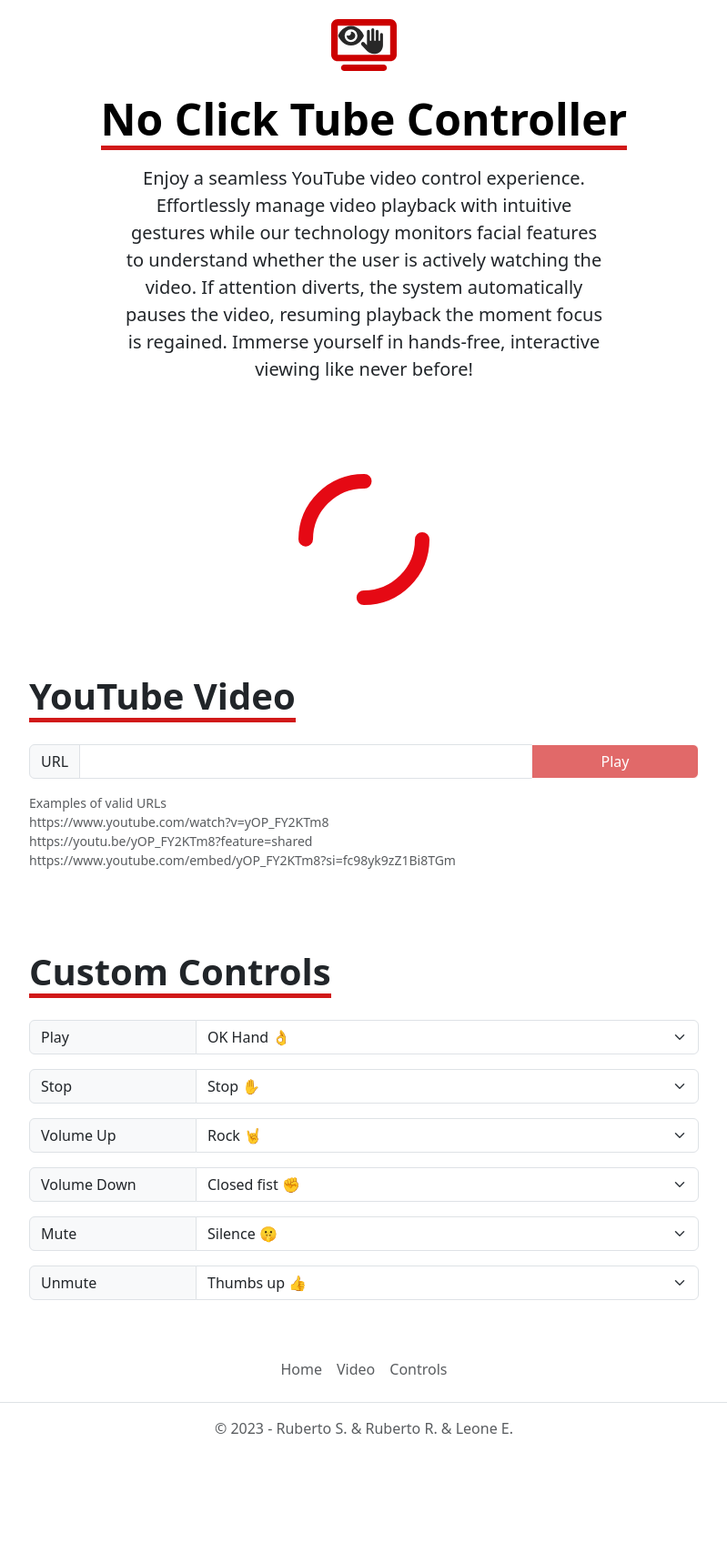
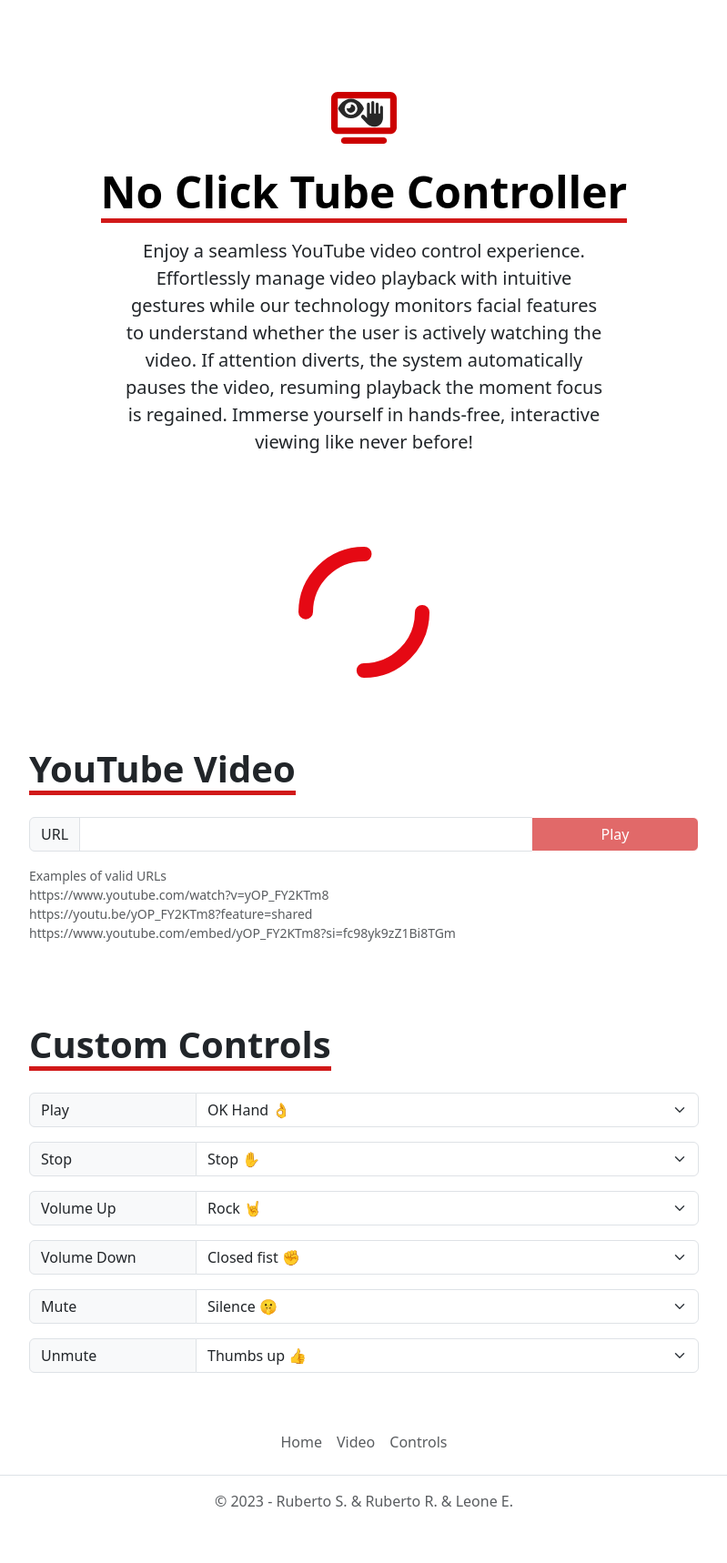
Before and after one commit to Er-Simon/NoClickTubeController, a Flask app: page / in a window 1280 px wide. Shown: the part 75-1793 px from the top of the page at 91% size, without its empty margins (240-1039 px from the left). Before the commit the page ends 1651 px from the top, so only its background shows below. Run offline with Flask 3, Linux system fonts and the light colour scheme; some libraries are stand-ins or nearby versions.

Commit message:
fix my-padding-top class

```diff
--- a/static/style.css
+++ b/static/style.css
@@ -72,6 +72,10 @@
     display: inline-block;
 }
 
+.my-padding-top {
+    padding-top: 5rem;
+}
+
 @media (max-width: 576px) {
     .my-width {
         border-radius: 0 !important;
```
